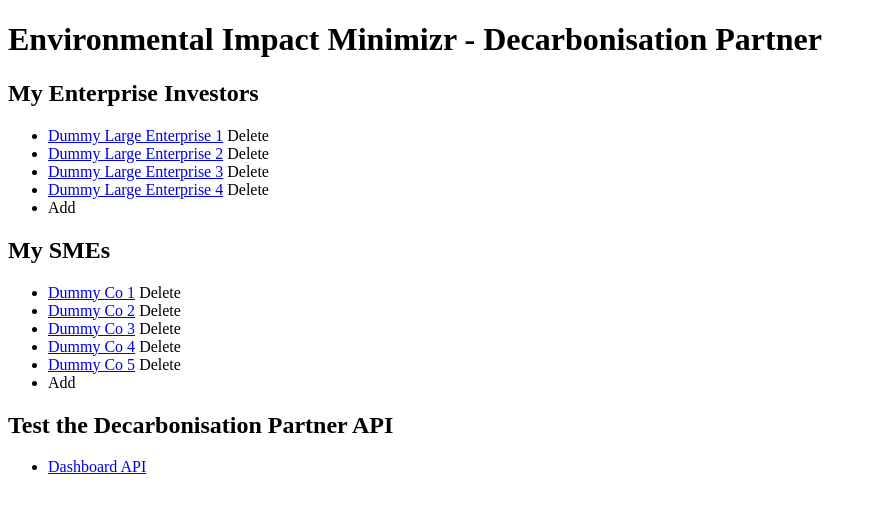
After one commit to immo-huneke-zuhlke/projectfeir, a Flask app: template templates/supplier_index.html in a window 1280 px wide. The commit adds this page. Shown: the top 513 px of the page, without its empty margins (0-877 px from the left). Run offline with Flask 3, Linux system fonts and the light colour scheme; the template is opened without the code that fills it, so the values that code supplies are empty.

Commit message:
Added more pages & test-link to API

```diff
--- a/main.py
+++ b/main.py
@@ -11,19 +11,19 @@ def index():
 
 @app.route("/pages/enterprise")
 def enterprise_dashboard():
-  return f"This is page enterprise_dashboard!"
+  return render_template('enterprise_index.html')
 
 @app.route("/pages/sme")
 def sme_dashboard():
-  return f"This is page sme_dashboard!"
+  return render_template('sme_index.html')
 
 @app.route("/pages/supplier")
 def supplier_dashboard():
-  return f"This is page supplier_dashboard!"
+  return render_template('aupplier_index.html')
 
 @app.route("/pages/help")
 def help_pages():
-  return f"This is some help!"
+  return "This is some help!"
 
 skeleton_reply = {
   'title': 'This is information that would be displayed on a dashboard'
--- a/templates/index.html
+++ b/templates/index.html
@@ -11,7 +11,7 @@
     <ul>
       <li><a href="/pages/enterprise">Services for Enterprises</a></li>
       <li><a href="/pages/sme">Services for SMEs</a></li>
-      <li><a href="/pages/supplier">Services for Suppliers</a></li>
+      <li><a href="/pages/supplier">Services for Decarbonisation Partners</a></li>
       <li><a href="/pages/help">About</a></li>
     </ul>
   </body>
--- /dev/null
+++ b/templates/supplier_index.html
@@ -0,0 +1,33 @@
+<!DOCTYPE html>
+<html lang="en">
+  <head>
+    <meta charset="UTF-8" />
+    <meta name="viewport" content="width=device-width, initial-scale=1.0" />
+    <title>Environmental Impact Minimizr - Decarbonisation Partner</title>
+  </head>
+
+  <body>
+    <h1>Environmental Impact Minimizr - Decarbonisation Partner</h1>
+    <h2>My Enterprise Investors</h2>
+    <ul>
+      <li><a href="/pages/enterprise">Dummy Large Enterprise 1</a> <a>Delete</a></li>
+      <li><a href="/pages/enterprise">Dummy Large Enterprise 2</a> <a>Delete</a></li>
+      <li><a href="/pages/enterprise">Dummy Large Enterprise 3</a> <a>Delete</a></li>
+      <li><a href="/pages/enterprise">Dummy Large Enterprise 4</a> <a>Delete</a></li>
+      <li><a>Add</a></li>
+    </ul>
+    <h2>My SMEs</h2>
+    <ul>
+      <li><a href="/pages/sme">Dummy Co 1</a> <a>Delete</a></li>
+      <li><a href="/pages/sme">Dummy Co 2</a> <a>Delete</a></li>
+      <li><a href="/pages/sme">Dummy Co 3</a> <a>Delete</a></li>
+      <li><a href="/pages/sme">Dummy Co 4</a> <a>Delete</a></li>
+      <li><a href="/pages/sme">Dummy Co 5</a> <a>Delete</a></li>
+      <li><a>Add</a></li>
+    </ul>
+    <h2>Test the Decarbonisation Partner API</h2>
+    <ul>
+      <li><a href="/api/supplier_dashboard">Dashboard API</a></li>
+    </ul>
+  </body>
+</html>
```
Also changed, not shown: templates/enterprise_index.html (added, +31 -0 lines), templates/sme_index.html (added, +29 -0 lines).
